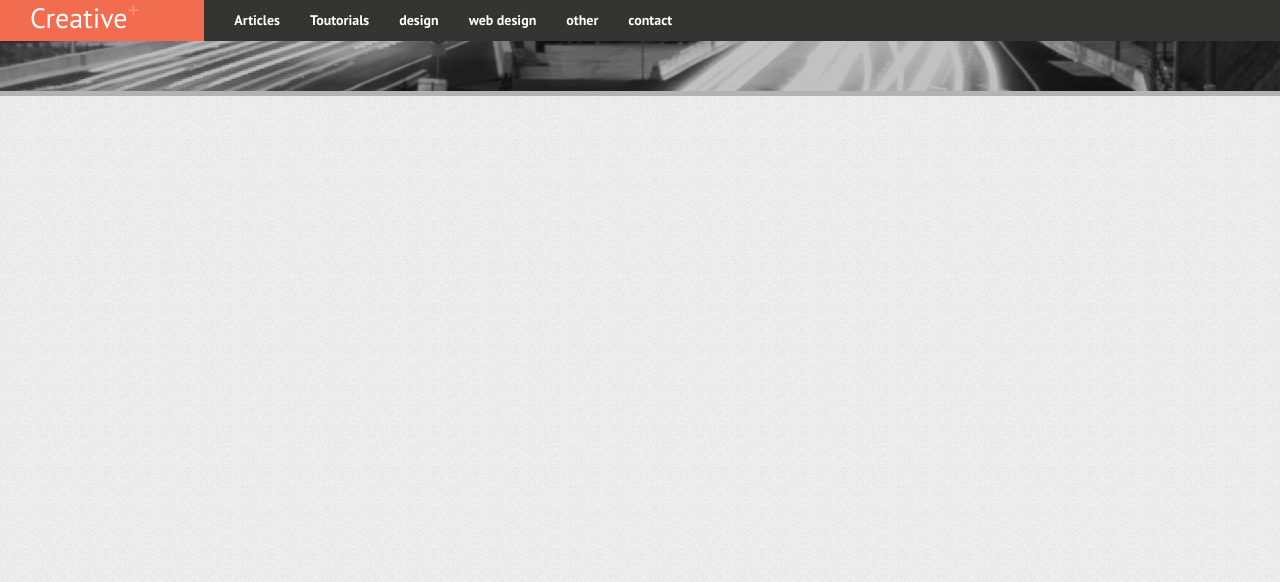
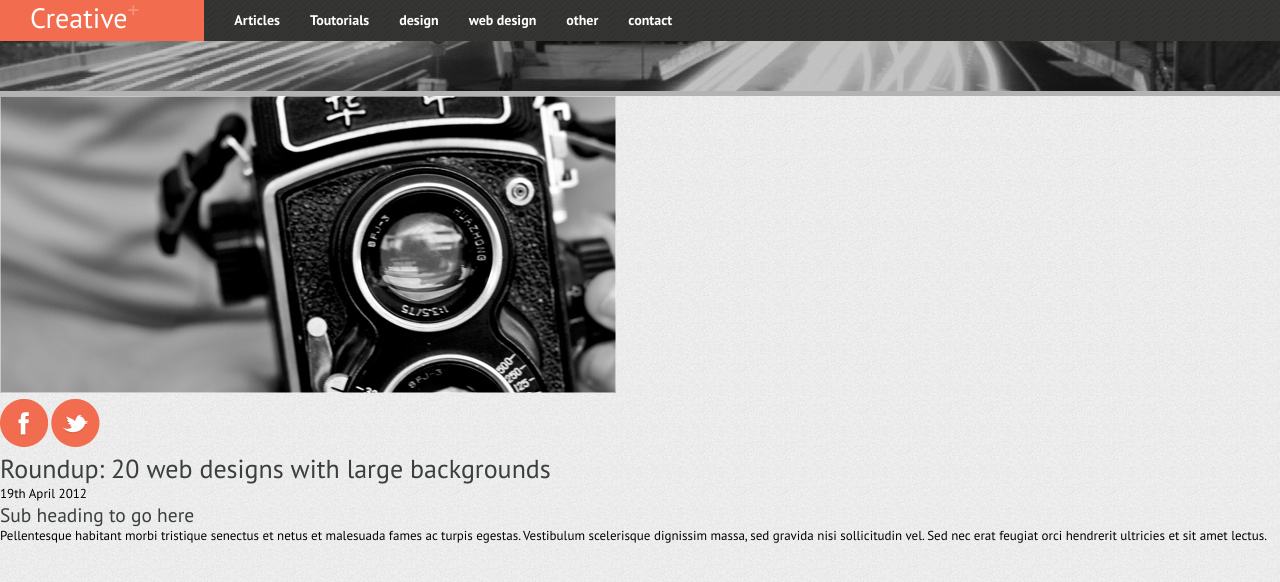
Before and after one commit to lyusinlyu/markup_L, a plain HTML site: page index.html in a window 1280 px wide. Drawn offline with Linux system fonts and the light colour scheme.

Commit message:
posts_content_block Markup_part_05

```diff
--- a/index.html
+++ b/index.html
@@ -25,5 +25,35 @@
                 </div>
             </div>
         </div>
+        <div class="content_main">
+            <div class="content">
+                <div class="post_main">
+                    <div class="post_img">
+                        <img src="images/post-img1.jpg" alt="" />
+                        <div class="post_img_social">
+                            <a href="#"><img src="images/post-facebook.png" alt="Share via Facebook"></a>
+                            <a href="#"><img src="images/post-twitter.png" alt="Share via Twitter">
+                            </a>
+                        </div>
+                    </div>
+                    <div class="post_content">
+                        <div class="post_arrow_up"></div>
+                        <div class="post_head">
+                            <h1>Roundup: 20 web designs with
+                                    large backgrounds</h1>
+                            <p>19th April 2012</p>
+                            <h2>Sub heading to go here</h2>
+                        </div>
+                        <div class="post">
+                            <p>Pellentesque habitant morbi tristique senectus et netus et malesuada fames ac turpis egestas. Vestibulum scelerisque dignissim massa, sed gravida nisi sollicitudin vel. Sed nec erat feugiat orci hendrerit ultricies et sit amet lectus.
+                            </p>
+                        </div>
+                    </div>
+                </div>
+            </div>
+            <div class="sidebar_main">
+
+            </div>
+        </div>
     </div>
 </body>
```
